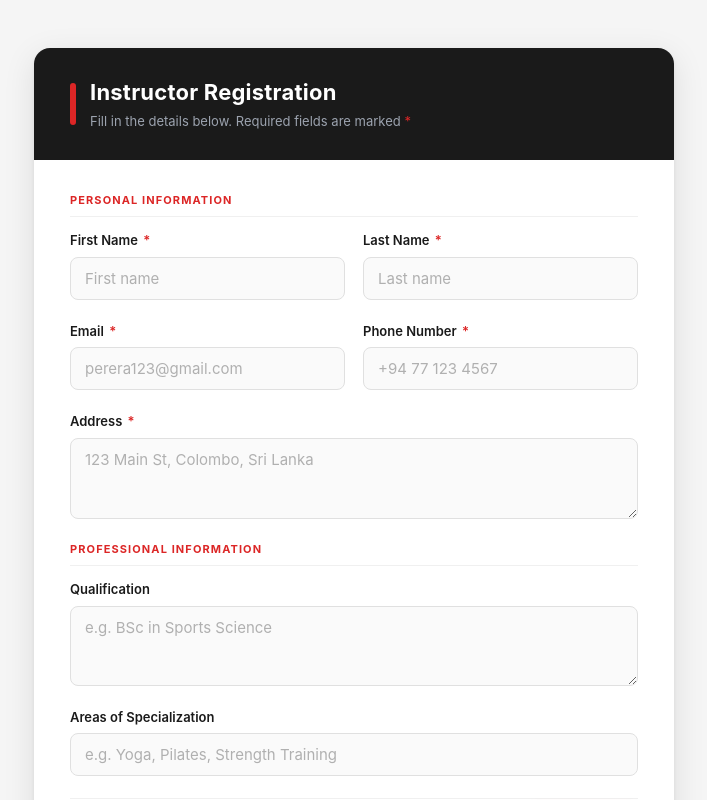
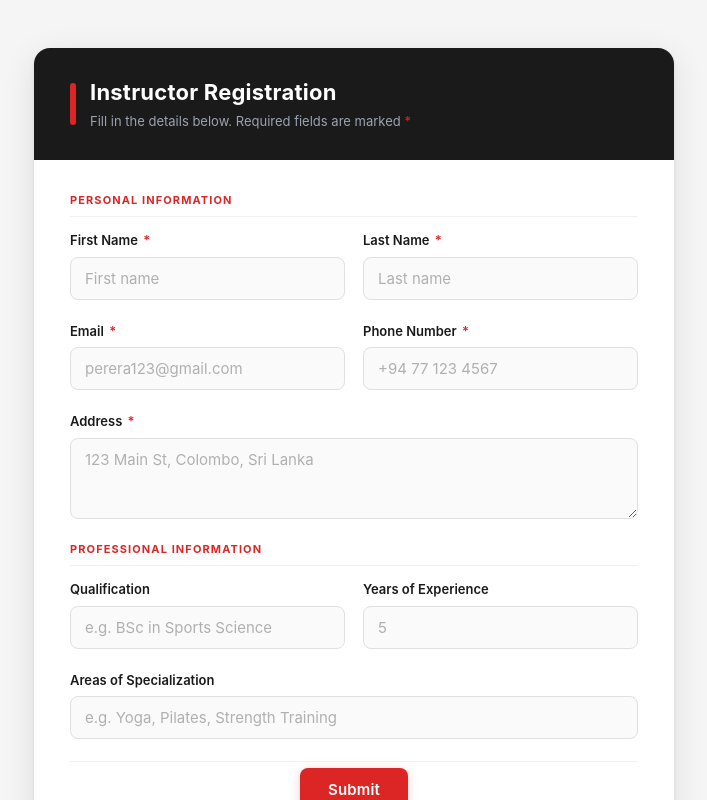
Before and after one commit to IT24101496MP/Smart-Gym-membership-Management-System, a React (Vite) app in the folder frontend/: page /instructor/register in a window 1280 px wide. Shown: the top 800 px of the page, without its empty margins (286-993 px from the left). Built offline with nearby package versions, Linux system fonts and the light colour scheme.

Commit message:
Added: field for years of experience for instructor registration

```diff
--- a/frontend/src/pages/instructor/InstructorRegistrationPage.css
+++ b/frontend/src/pages/instructor/InstructorRegistrationPage.css
@@ -146,7 +146,7 @@ body {
 
 .form-actions {
   display: flex;
-  justify-content: flex-end;
+  justify-content: center;
   gap: 12px;
   padding-top: 6px;
   border-top: 1px solid #f0f0f0;
@@ -182,7 +182,6 @@ body {
   cursor: not-allowed;
 }
 
-/* ── Sign-in prompt ────────────────────────────────────────────────────── */
 .signin-prompt {
   text-align: center;
   font-size: 0.875rem;
--- a/frontend/src/pages/instructor/InstructorRegistrationPage.jsx
+++ b/frontend/src/pages/instructor/InstructorRegistrationPage.jsx
@@ -10,6 +10,7 @@ const InstructorRegistrationPage = () => {
     phoneNumber: '',
     address: '',
     qualification: '',
+    yearsOfExperience: '',
     areasOfSpecialization: ''
   });
 
@@ -51,6 +52,9 @@ const InstructorRegistrationPage = () => {
     if (!formData.address.trim()) {
       newErrors.address = 'Address is required';
     }
+    if (formData.yearsOfExperience !== '' && (isNaN(formData.yearsOfExperience) || Number(formData.yearsOfExperience) < 0)) {
+      newErrors.yearsOfExperience = 'Years of experience cannot be negative';
+    }
 
     return newErrors;
   };
@@ -84,6 +88,7 @@ const InstructorRegistrationPage = () => {
           phoneNumber: '',
           address: '',
           qualification: '',
+          yearsOfExperience: '',
           areasOfSpecialization: ''
         });
       } else {
@@ -185,22 +190,43 @@ const InstructorRegistrationPage = () => {
               onChange={handleChange}
               rows="3"
               placeholder="123 Main St, Colombo, Sri Lanka"
+              className={errors.address ? 'error-field' : ''}
               />
+              {errors.address && <span className="error-message">{errors.address}</span>}
           </div>
 
           {/* Professional Information */}
           <p className="form-section-title">Professional Information</p>
 
+          <div className="form-row">
             <div className="form-group">
               <label htmlFor="qualification">Qualification</label>
-            <textarea
+              <input
+                type="text"
                 id="qualification"
                 name="qualification"
                 value={formData.qualification}
                 onChange={handleChange}
-              rows="2"
                 placeholder="e.g. BSc in Sports Science"
               />
+            </div>
+
+            <div className="form-group">
+              <label htmlFor="yearsOfExperience">Years of Experience</label>
+              <input
+                type="number"
+                id="yearsOfExperience"
+                name="yearsOfExperience"
+                value={formData.yearsOfExperience}
+                onChange={handleChange}
+                defaultValue="0"
+                placeholder="5"
+                min="0"
+                max="50"
+                className={errors.yearsOfExperience ? 'error-field' : ''}
+              />
+              {errors.yearsOfExperience && <span className="error-message">{errors.yearsOfExperience}</span>}
+            </div>
           </div>
 
           <div className="form-group">
```
Lines whose indentation alone changed are shown as unchanged.
